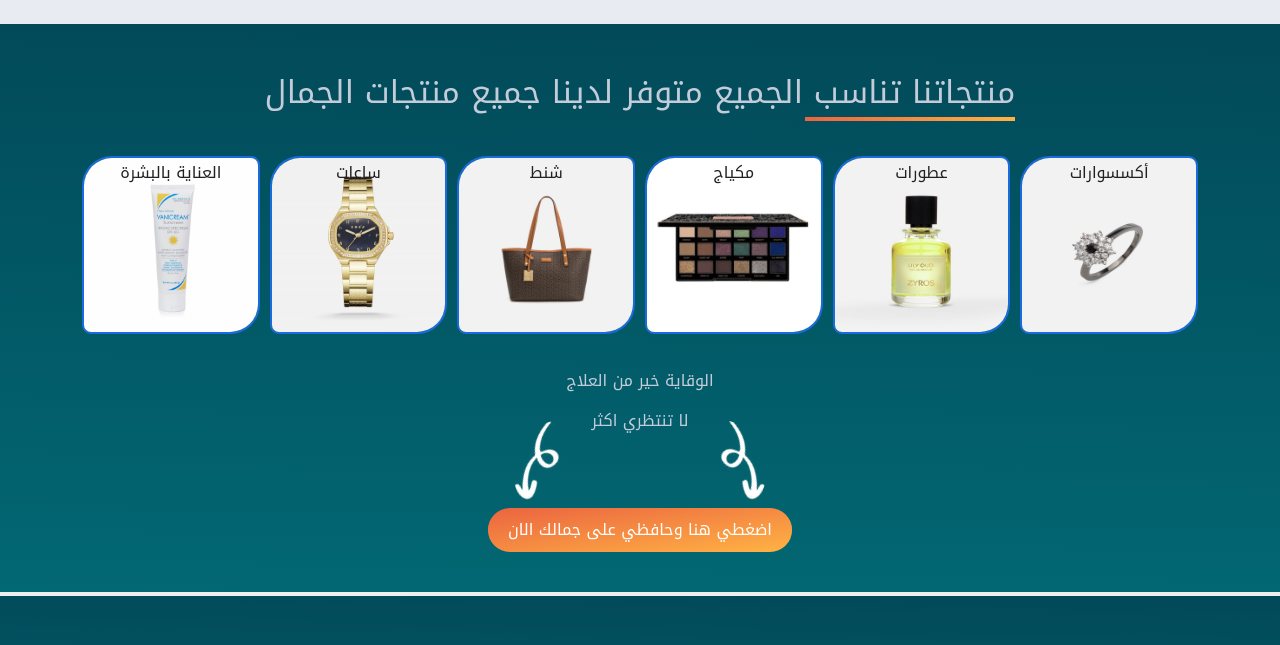
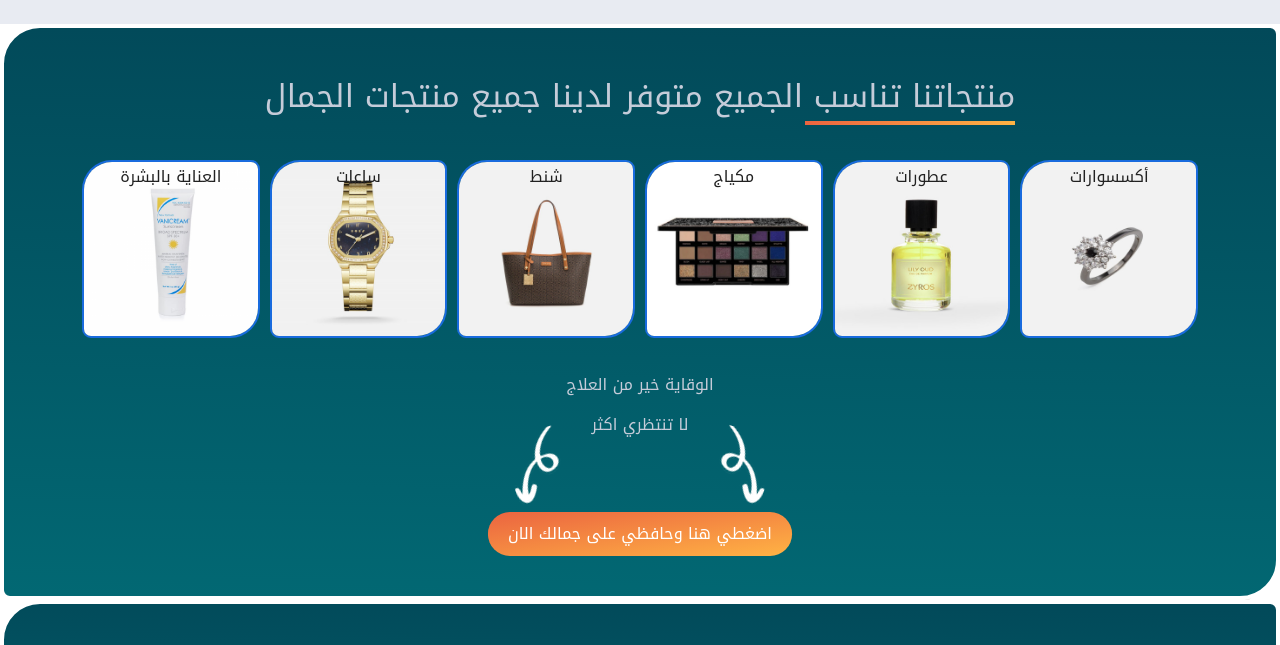
Before and after one commit to mohamad-khlaf/makeup-store, a plain HTML site: page index.html in a window 1280 px wide. Shown: the part 1573-2218 px from the top of the page. Drawn offline with Linux system fonts and the light colour scheme.

Commit message:
border _radius

```diff
--- a/css/home.css
+++ b/css/home.css
@@ -292,7 +292,7 @@ footer {
 }
 h2 {
     position: relative;
-    white-space: nowrap;
+    /* white-space: nowrap; */
     width: fit-content;
     margin: auto;
 }
@@ -311,3 +311,12 @@ h2::before {
     background: #f0a589;
     background: linear-gradient(90deg, rgba(235,100,64,1) 0%, rgba(255,179,68,1) 100%);
 }
+
+
+
+
+.products-section,
+footer {
+    border: 4px solid white;
+    border-radius: 40px 10px;
+}
```
